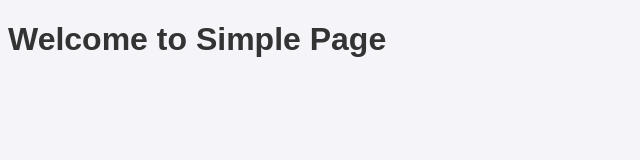
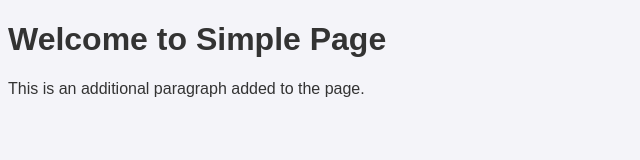
Before and after one commit to cchalla1/simple-pagek29, a plain HTML site: page index.html in a window 1280 px wide. Shown: the whole page, without its empty margins (0-640 px from the left). Drawn offline with Linux system fonts and the light colour scheme.

Commit message:
Add more content to HTML page

```diff
--- a/index.html
+++ b/index.html
@@ -1 +1 @@
-<!DOCTYPE html><html><head><title>Simple Page</title><style>body { font-family: Arial, sans-serif; background-color: #f4f4f9; color: #333; }</style></head><body><h1>Welcome to Simple Page</h1></body></html>
+<!DOCTYPE html><html><head><title>Simple Page</title><style>body { font-family: Arial, sans-serif; background-color: #f4f4f9; color: #333; }</style></head><body><h1>Welcome to Simple Page</h1><p>This is an additional paragraph added to the page.</p></body></html>
```
